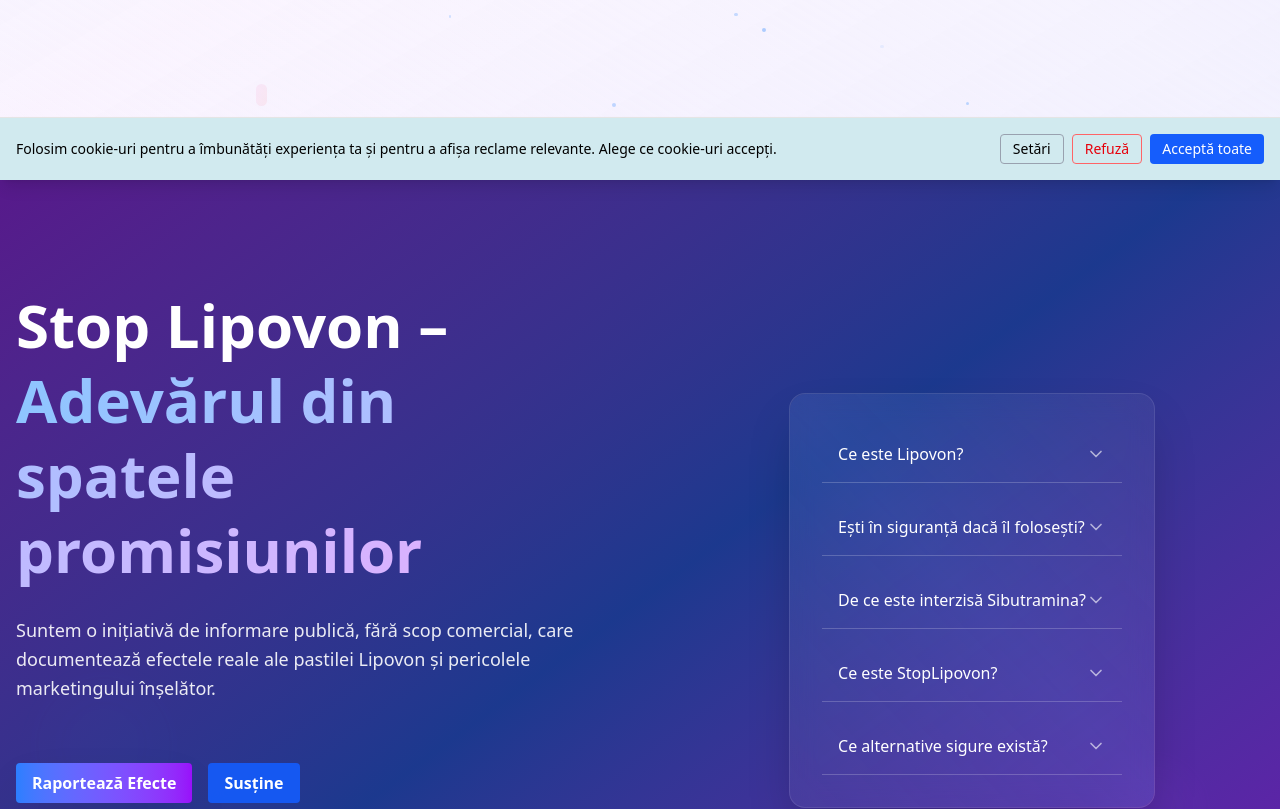
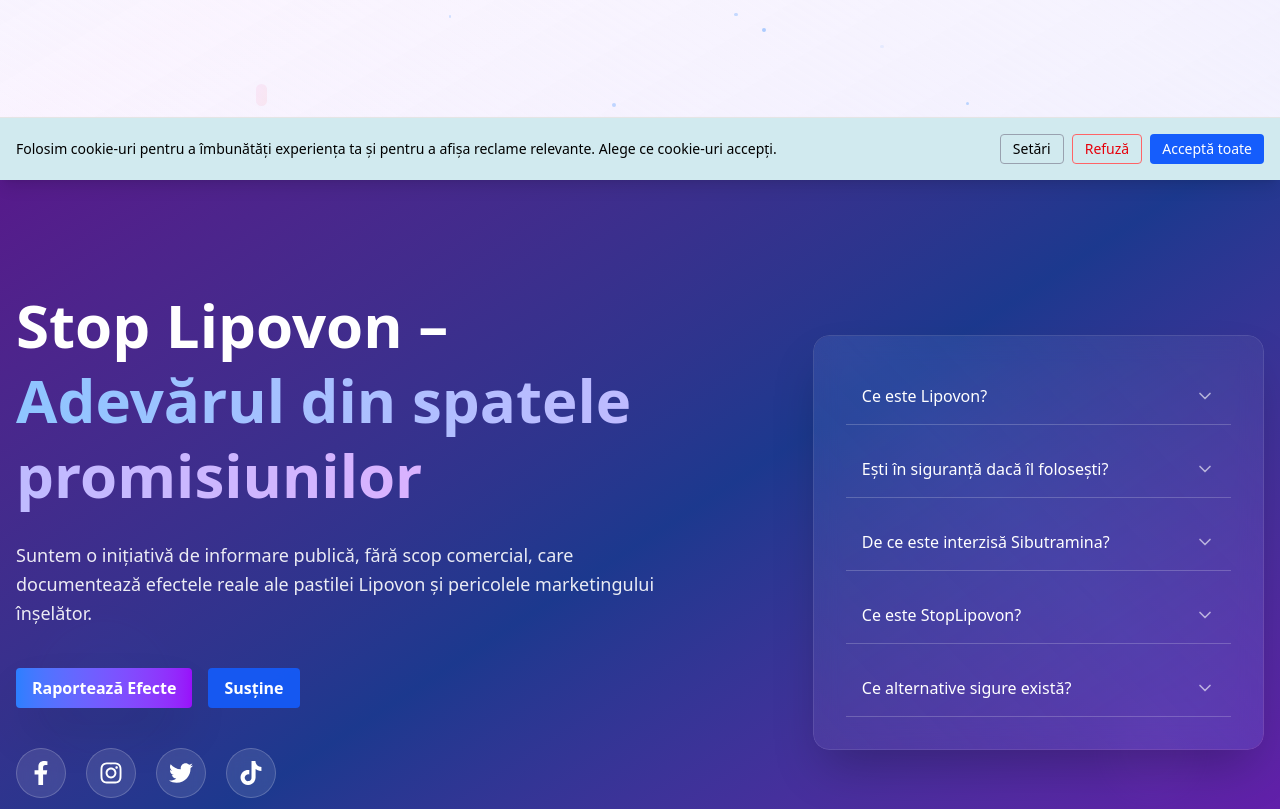
Before and after one commit to Manoroth69/STOP-Lipovon, a React (Vite) app: page / in a window 1280 px wide. Shown: the part 620-1429 px from the top of the page. Built offline with nearby package versions, Linux system fonts and the light colour scheme.

Commit message:
overflow solved

```diff
--- a/src/components/About.jsx
+++ b/src/components/About.jsx
@@ -57,20 +57,20 @@
   </motion.div>
 
   {/* Main Container */}
-  <section className="relative overflow-x-hidden overflow-y-visible py-24 md:py-40 min-h-[70vh] w-full">
+ <section className="relative overflow-hidden py-24 md:py-40 min-h-[70vh] w-full">
   <div className="max-w-screen-xl mx-auto px-4 w-full relative z-10">
-      <div className="flex flex-col lg:flex-row lg:justify-between items-center gap-10 lg:gap-20">
+    <div className="flex flex-col lg:flex-row items-center gap-10 lg:gap-30">
 
       {/* Left Column – Hero Text */}
       <motion.div
         initial={{ opacity: 0, y: 20 }}
         animate={{ opacity: 1, y: 0 }}
         transition={{ duration: 0.8, ease: "easeOut", delay: 0.2 }}
-          className="w-full lg:w-1/2 max-w-2xl space-y-15"
-        > <div className="space-y-7">
+        className="basis-3/2 w-full space-y-10"
+      >
+        <div className="space-y-7">
           <AnimatedSection delay={0.2}>
-
-            <motion.h1
+            <motion.h2
               className="text-4xl md:text-6xl font-bold text-white leading-tight"
               initial={{ opacity: 0, y: 50 }}
               animate={{ opacity: 1, y: 0 }}
@@ -86,7 +86,7 @@
               >
                 Adevărul din spatele promisiunilor
               </motion.span>
-            </motion.h1>
+            </motion.h2>
           </AnimatedSection>
 
           <AnimatedSection delay={0.4}>
@@ -102,6 +102,7 @@
             </motion.p>
           </AnimatedSection>
         </div>
+
         <AnimatedSection delay={0.6}>
           <motion.div
             className="flex flex-wrap gap-4"
@@ -132,7 +133,7 @@
 
         <AnimatedSection delay={0.8}>
           <motion.div
-              className="relative flex items-center justify-start gap-5"
+            className="flex items-center gap-5"
             initial={{ opacity: 0 }}
             animate={{ opacity: 1 }}
             transition={{ duration: 0.8, delay: 1 }}
@@ -164,15 +165,18 @@
 
       {/* Right Column – FAQ */}
       <motion.div
-          initial={{ opacity: 0, scale: 0.8 }}
+        initial={{ opacity: 0, scale: 0.95 }}
         animate={{ opacity: 1, scale: 1 }}
         transition={{ duration: 0.8, ease: "easeOut", delay: 0.5 }}
-          className="w-full lg:w-1/2 flex items-center justify-center mt-12 lg:mt-0"
+        className=" backdrop-blur-md rounded-2xl shadow-2xl relative overflow-hidden max-w-full w-full"
       >
         <AnimatedSection delay={0.5} direction="left">
           <motion.div
-              className="bg-white/5 backdrop-blur-md rounded-2xl p-8 border border-white/10 shadow-2xl relative overflow-hidden"
-              whileHover={{ boxShadow: '0 25px 50px rgba(0, 0, 0, 0.3)', scale: 1.02 }}
+            className="bg-white/5 backdrop-blur-md rounded-2xl p-8 border border-white/10 shadow-2xl relative overflow-hidden max-w-full"
+            whileHover={{
+              boxShadow: '0 25px 50px rgba(0, 0, 0, 0.3)',
+              scale: 1.02,
+            }}
             transition={{ duration: 0.3 }}
           >
             <motion.div
@@ -193,7 +197,6 @@
           </motion.div>
         </AnimatedSection>
       </motion.div>
-
     </div>
   </div>
 </section>
```
Lines whose indentation alone changed are shown as unchanged.
